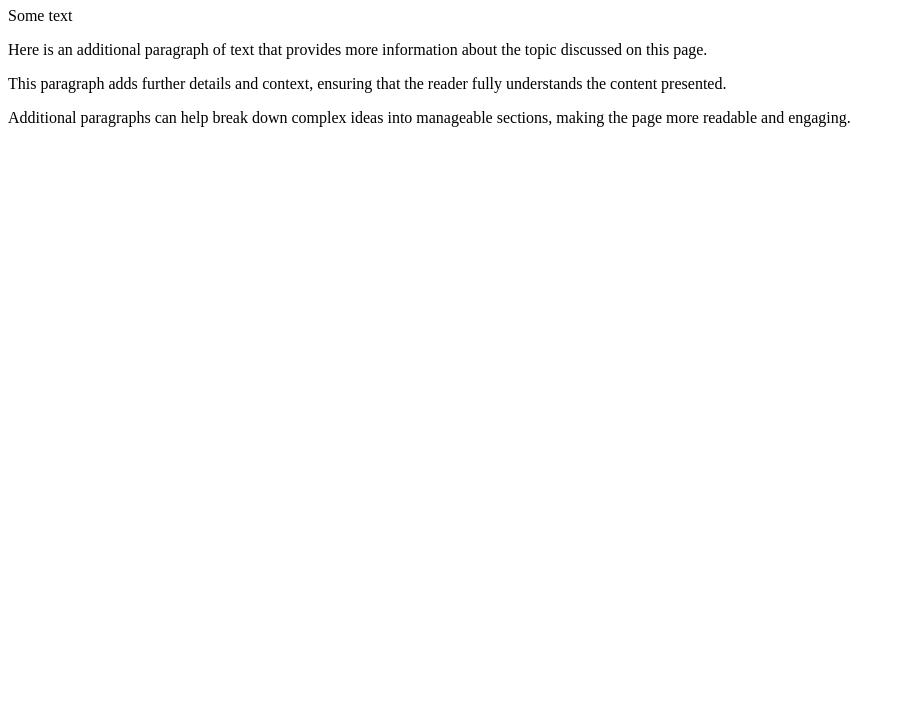
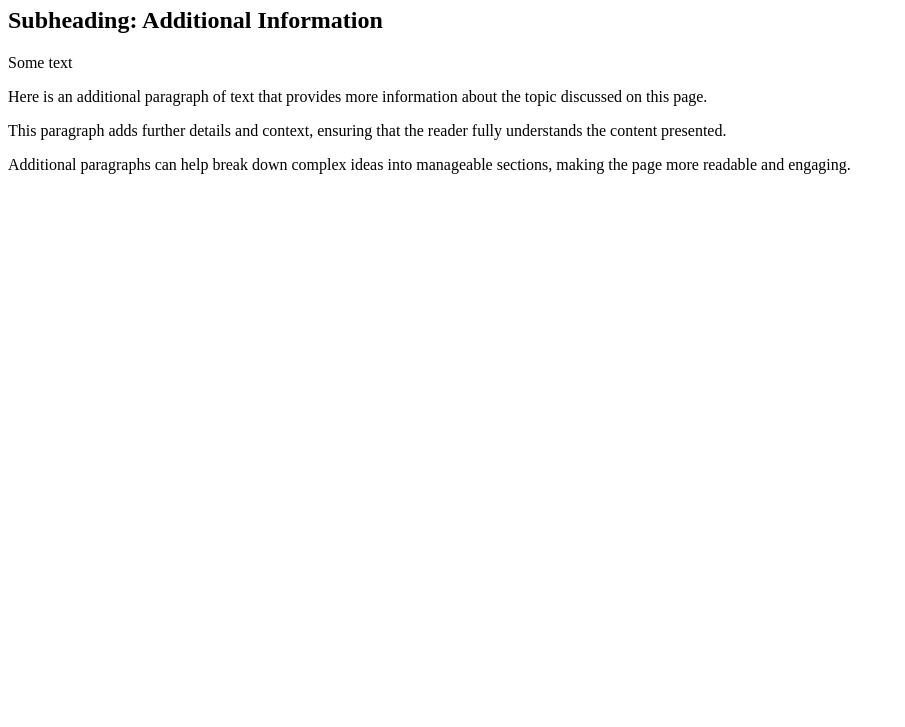
Before and after one commit to VKoniukh/-Prakt, a plain HTML site: page index.html in a window 1280 px wide. Shown: the part 73-800 px from the top of the page, without its empty margins (0-905 px from the left). Drawn offline with Linux system fonts and the light colour scheme.

Commit message:
added second heading in index.html

```diff
--- a/index.html
+++ b/index.html
@@ -6,6 +6,7 @@
 </head>
 <body>
 <h1>Main page</h1>
+<h2>Subheading: Additional Information</h2>
 <p>Some text</p>
 <p>Here is an additional paragraph of text that provides more information about the topic discussed on this page.</p>
 <p>This paragraph adds further details and context, ensuring that the reader fully understands the content presented.</p>
```
